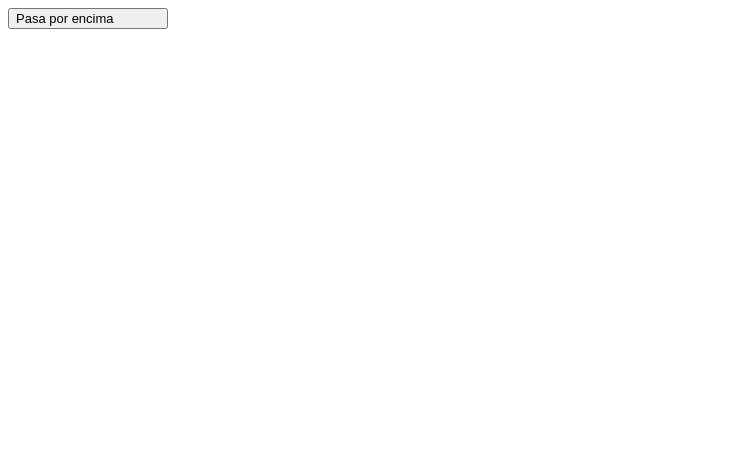
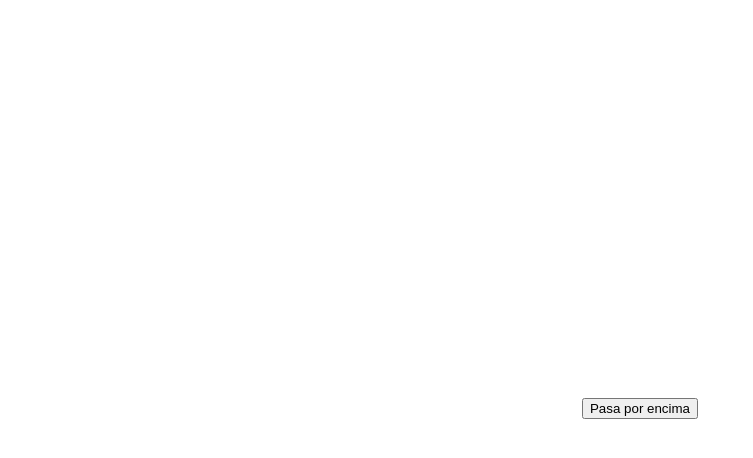
Before and after one commit to jcamilo098/HTML-CSS, a plain HTML site: page HTML-CSS/06-selectores/ejercicio06/ejercicio06.html in a window 1280 px wide. Shown: the whole page, without its empty margins (0-753 px from the left). Drawn offline with Linux system fonts and the light colour scheme.

Commit message:
Correción

```diff
--- a/HTML-CSS/06-selectores/ejercicio06/ejercicio06.css
+++ b/HTML-CSS/06-selectores/ejercicio06/ejercicio06.css
@@ -1,7 +1,12 @@
+body {
+    min-height: 100vh;
+    display: flex;
+    justify-content: center;
+    align-items: center;
+}
+
 .boton::before{
     content: "Pasa por encima";
-    font-size: small;
-    right: auto;
 }
 
 .boton:hover{
@@ -9,17 +14,6 @@
     background-color: green;
 }
 
-.boton::after{
+.boton:hover::before{
     content:"¡Hecho!";
-    opacity: 0;
 }
-
-.boton:hover ::before{
-    transform: translate(-50% , -50%) scale(3);
-    opacity: 0;
-}
-
-.boton:hover::after{
-    transform: translate(-50% , -50%) scale(1);
-    opacity: 0;
-}
```
